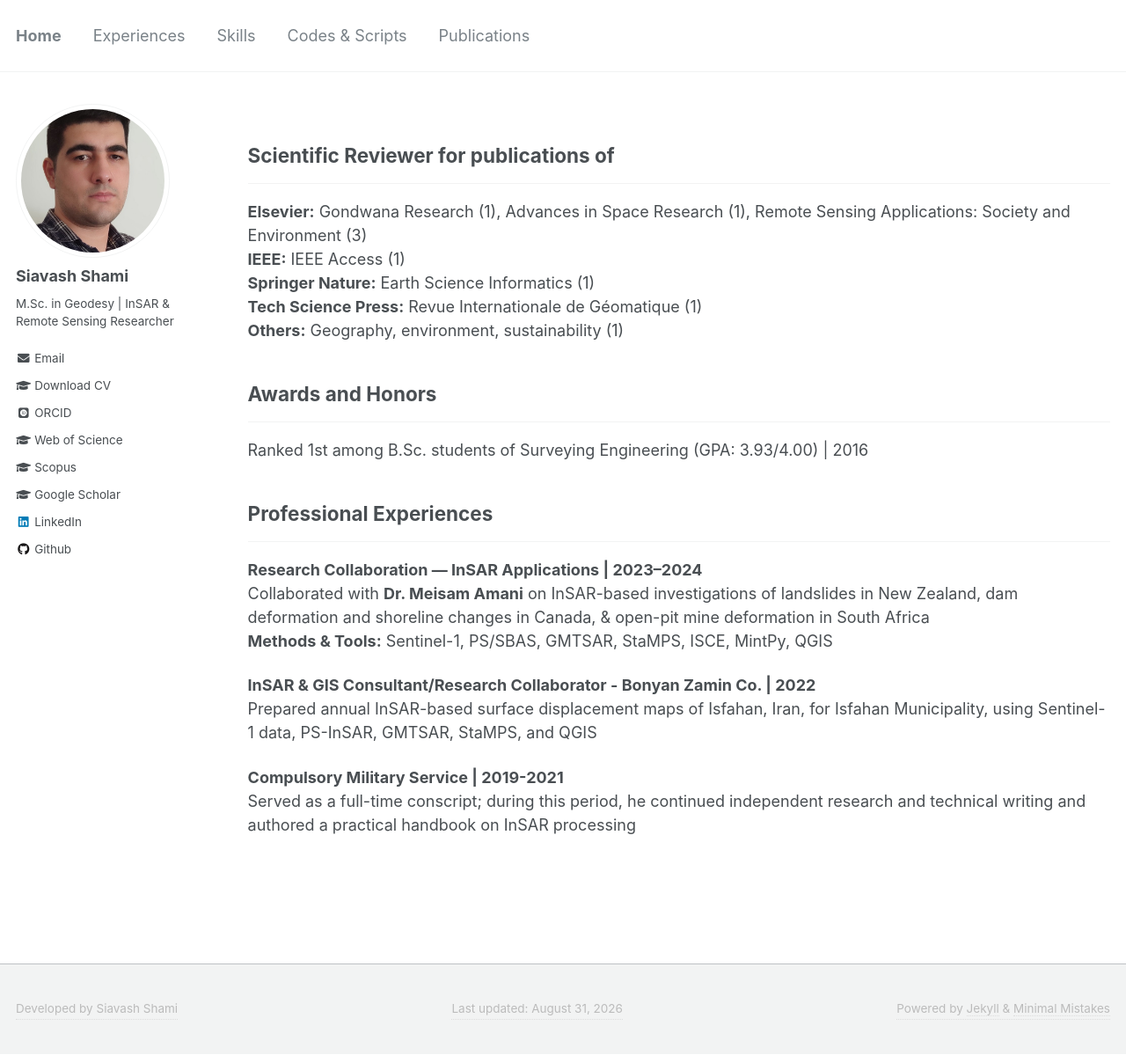
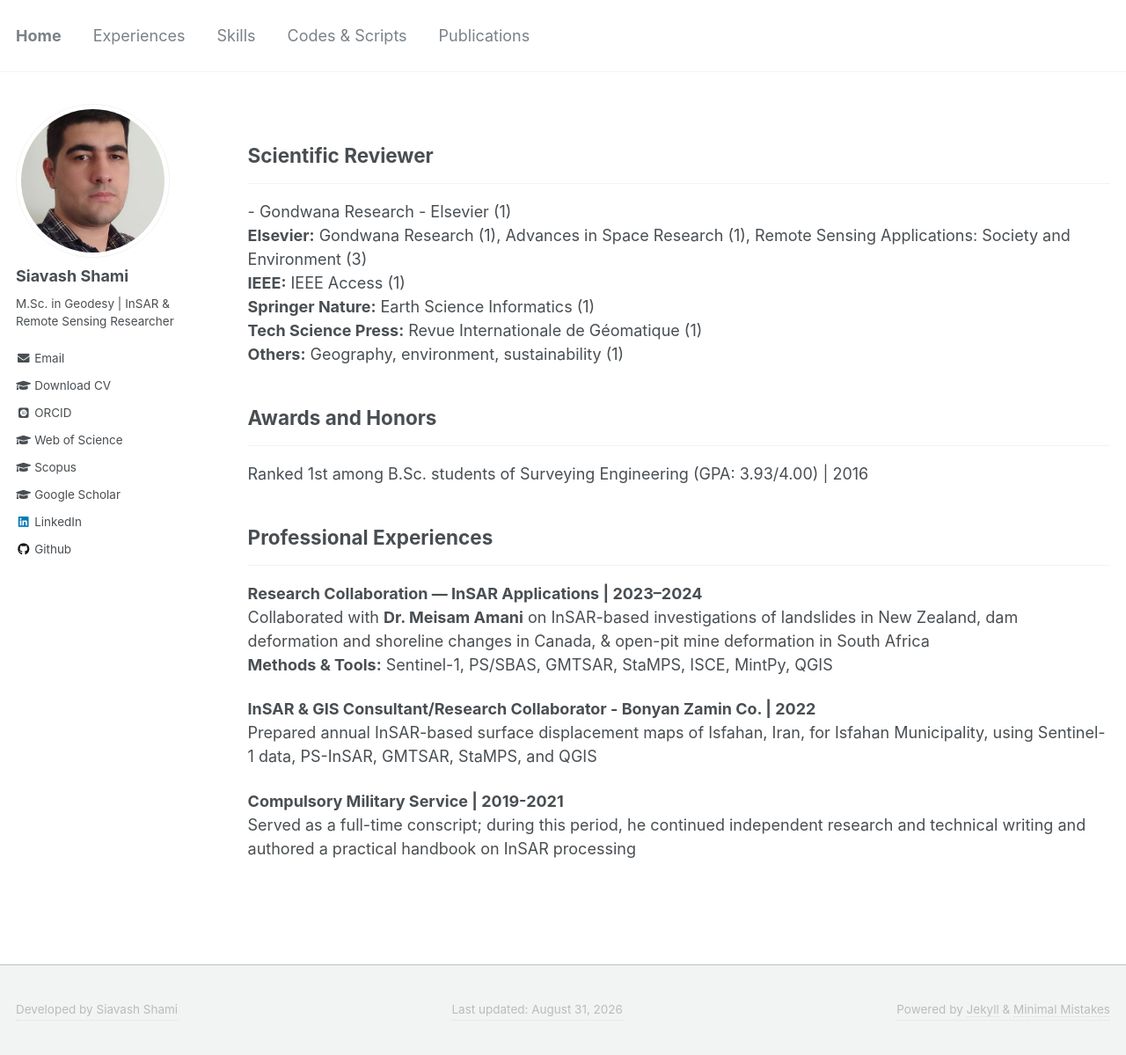
Before and after one commit to siavashshami/siavashshami.github.io, a Jekyll site: the page built from _pages/experiences.md, in a window 1280 px wide and 1199 px high. Shown: the whole window at 88% size. Built offline with Jekyll 4.4.1, drawn with Linux system fonts in a browser that asks for light colours; some web fonts are replaced.

Commit message:
Update experiences.md

```diff
--- a/_pages/experiences.md
+++ b/_pages/experiences.md
@@ -6,8 +6,9 @@ permalink: /experiences/
 author_profile: true
 
 ---
-## Scientific Reviewer for publications of
+## Scientific Reviewer
 ---
+<a href="https://www.sciencedirect.com/journal/gondwana-research" target="_blank" style="text-decoration:none; color: inherit;">- Gondwana Research - Elsevier (1)</a><br>
 **Elsevier:** <a href="https://www.sciencedirect.com/journal/gondwana-research" target="_blank" style="text-decoration:none; color: inherit;">Gondwana Research (1)</a>, <a href="https://www.sciencedirect.com/journal/advances-in-space-research" target="_blank" style="text-decoration:none; color: inherit;">Advances in Space Research (1)</a>, <a href="https://www.sciencedirect.com/journal/remote-sensing-applications-society-and-environment" target="_blank" style="text-decoration:none; color: inherit;">Remote Sensing Applications: Society and Environment (3)</a><br>
 **IEEE:** <a href="https://ieeexplore.ieee.org/xpl/RecentIssue.jsp?punumber=6287639" target="_blank" style="text-decoration:none; color: inherit;">IEEE Access (1)</a><br>
 **Springer Nature:** <a href="https://link.springer.com/journal/12145" target="_blank" style="text-decoration:none; color: inherit;">Earth Science Informatics (1)</a><br>
```
